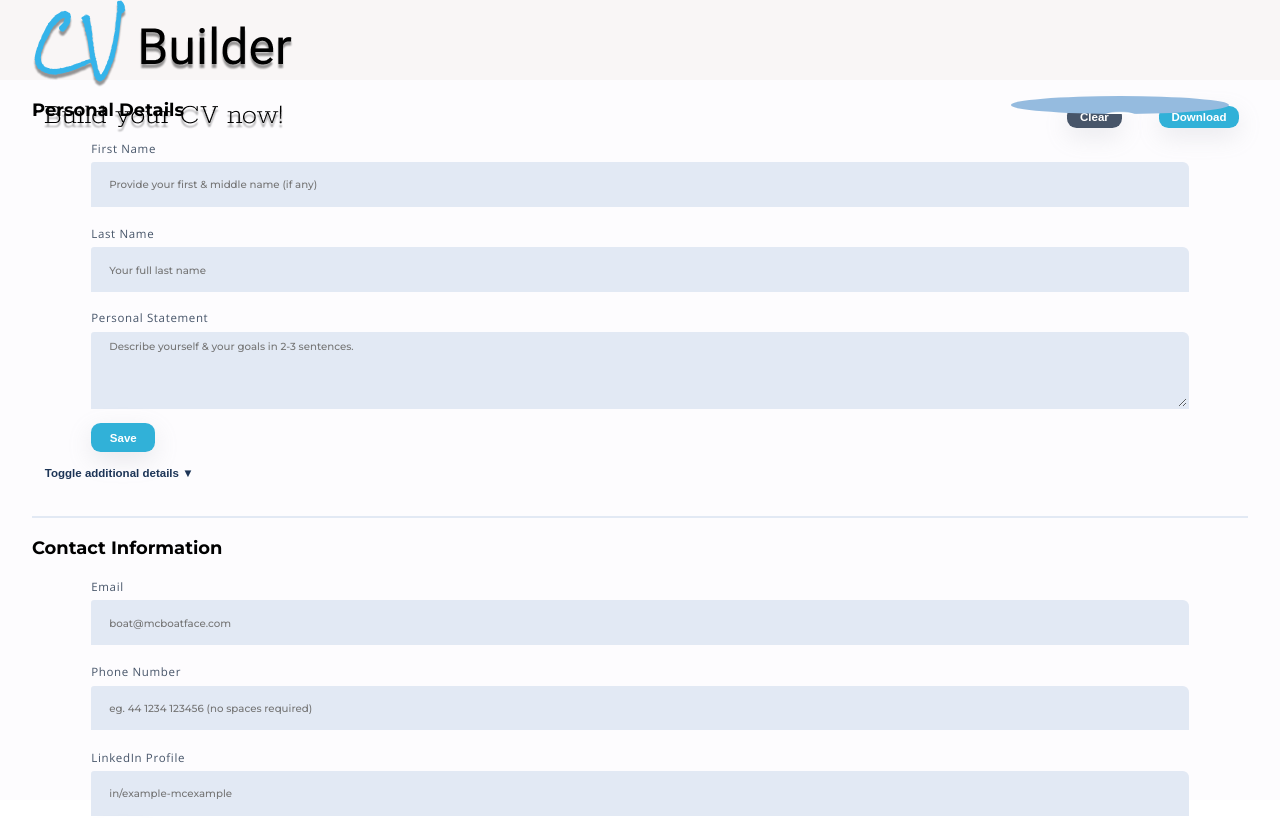
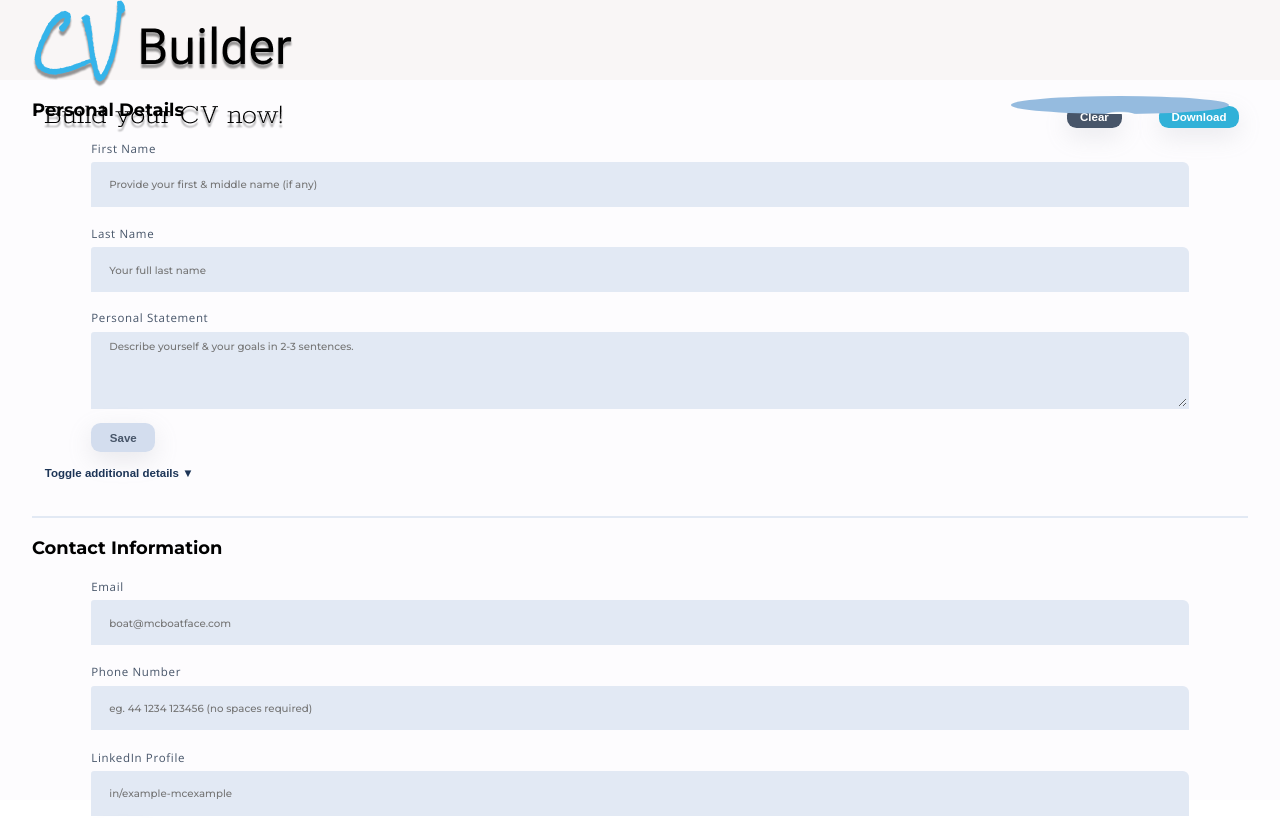
Before and after one commit to developedbygeo/Resume-builder, a React (Create React App) app: page / in a window 1280 px wide. Shown: the top 818 px of the page. Built offline with nearby package versions, Linux system fonts and the light colour scheme.

Commit message:
Passing props for error-handling

```diff
--- a/src/components/shared/FormButton.js
+++ b/src/components/shared/FormButton.js
@@ -1,10 +1,14 @@
 import { Container } from './Container.styled';
 import { CtaButton } from './Button.styled';
 
-const FormButton = ({ buttonText = 'Save' }) => {
+const FormButton = ({ buttonText = 'Save', disabled = true }) => {
+  const buttonMessage = disabled
+    ? 'Please fill out the fields above to continue'
+    : 'Save this form';
+
   return (
     <Container>
-      <CtaButton type="submit" title="Save this form">
+      <CtaButton disabled={disabled} type="submit" title={buttonMessage}>
         {buttonText}
       </CtaButton>
     </Container>
--- a/src/components/shared/FormInput.js
+++ b/src/components/shared/FormInput.js
@@ -3,6 +3,8 @@ import { Label, Input } from './Input.styled';
 import Toggle from './Toggle/Toggle';
 
 const FormInput = ({
+  className,
+  errorMessage,
   htmlFor,
   label,
   inputId,
@@ -20,6 +22,7 @@ const FormInput = ({
     <Container>
       <Label htmlFor={htmlFor}>{label}</Label>
       <Input
+        className={className}
         id={inputId}
         onChange={inputChange}
         onBlur={inputBlur}
@@ -29,6 +32,7 @@ const FormInput = ({
         required={required}
         as={inputAs}
       />
+      {className ? <p>{errorMessage}</p> : null}
     </Container>
   );
 
```
